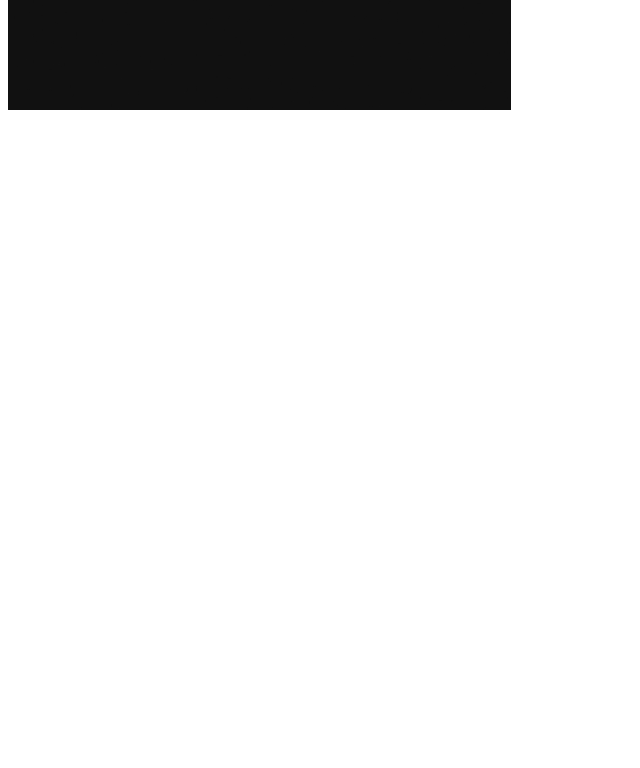
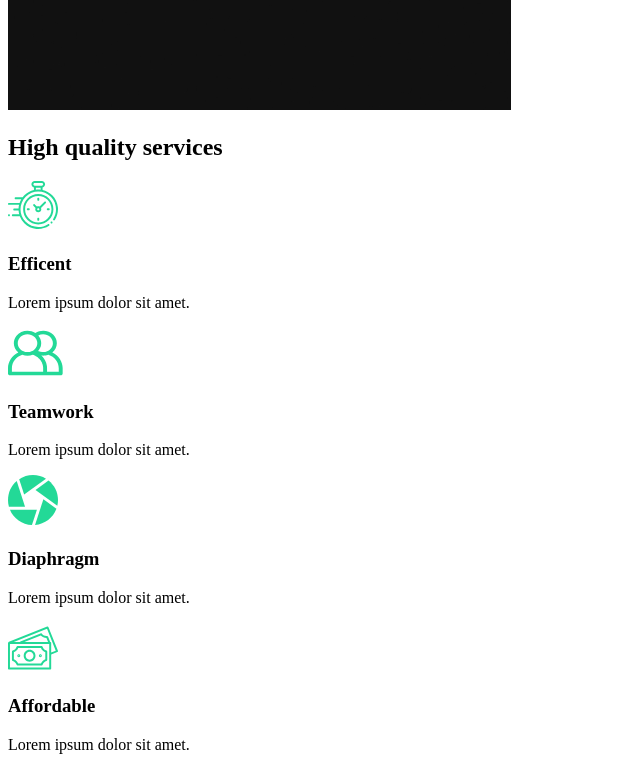
Before and after one commit to JoeyKanaly/capture, a React (Create React App) app: page / in a window 1280 px wide. Shown: the part 860-1628 px from the top of the page, without its empty margins (0-640 px from the left). Before the commit the page ends 982 px from the top, so only its background shows below. Built offline with nearby package versions, Linux system fonts and the light colour scheme.

Commit message:
Added Services Section Content

```diff
--- /dev/null
+++ b/src/components/ServicesSection.js
@@ -0,0 +1,52 @@
+import clock from '../img/clock.svg';
+import diaphragm from '../img/diaphragm.svg';
+import money from '../img/money.svg';
+import teamwork from '../img/teamwork.svg';
+import home2 from '../img/home2.png';
+
+const ServicesSection = () => {
+	return (
+		<div className='services'>
+			<div className='description'>
+				<h2>
+					High <span>quality</span> services
+				</h2>
+				<div className='cards'>
+					<div className='card'>
+						<div className='icon'>
+							<img src={clock} alt='icon' />
+							<h3>Efficent</h3>
+						</div>
+						<p>Lorem ipsum dolor sit amet.</p>
+					</div>
+					<div className='card'>
+						<div className='icon'>
+							<img src={teamwork} alt='icon' />
+							<h3>Teamwork</h3>
+						</div>
+						<p>Lorem ipsum dolor sit amet.</p>
+					</div>
+					<div className='card'>
+						<div className='icon'>
+							<img src={diaphragm} alt='icon' />
+							<h3>Diaphragm</h3>
+						</div>
+						<p>Lorem ipsum dolor sit amet.</p>
+					</div>
+					<div className='card'>
+						<div className='icon'>
+							<img src={money} alt='icon' />
+							<h3>Affordable</h3>
+						</div>
+						<p>Lorem ipsum dolor sit amet.</p>
+					</div>
+				</div>
+			</div>
+			<div className='image'>
+				<img src={home2} alt='camera' />
+			</div>
+		</div>
+	);
+};
+
+export default ServicesSection;
--- a/src/pages/AboutUs.js
+++ b/src/pages/AboutUs.js
@@ -1,7 +1,12 @@
 import AboutSection from '../components/AboutSection';
-
+import ServicesSection from '../components/ServicesSection';
 const AboutUs = () => {
-	return <AboutSection />;
+	return (
+		<>
+			<AboutSection />
+			<ServicesSection />
+		</>
+	);
 };
 
 export default AboutUs;
```
